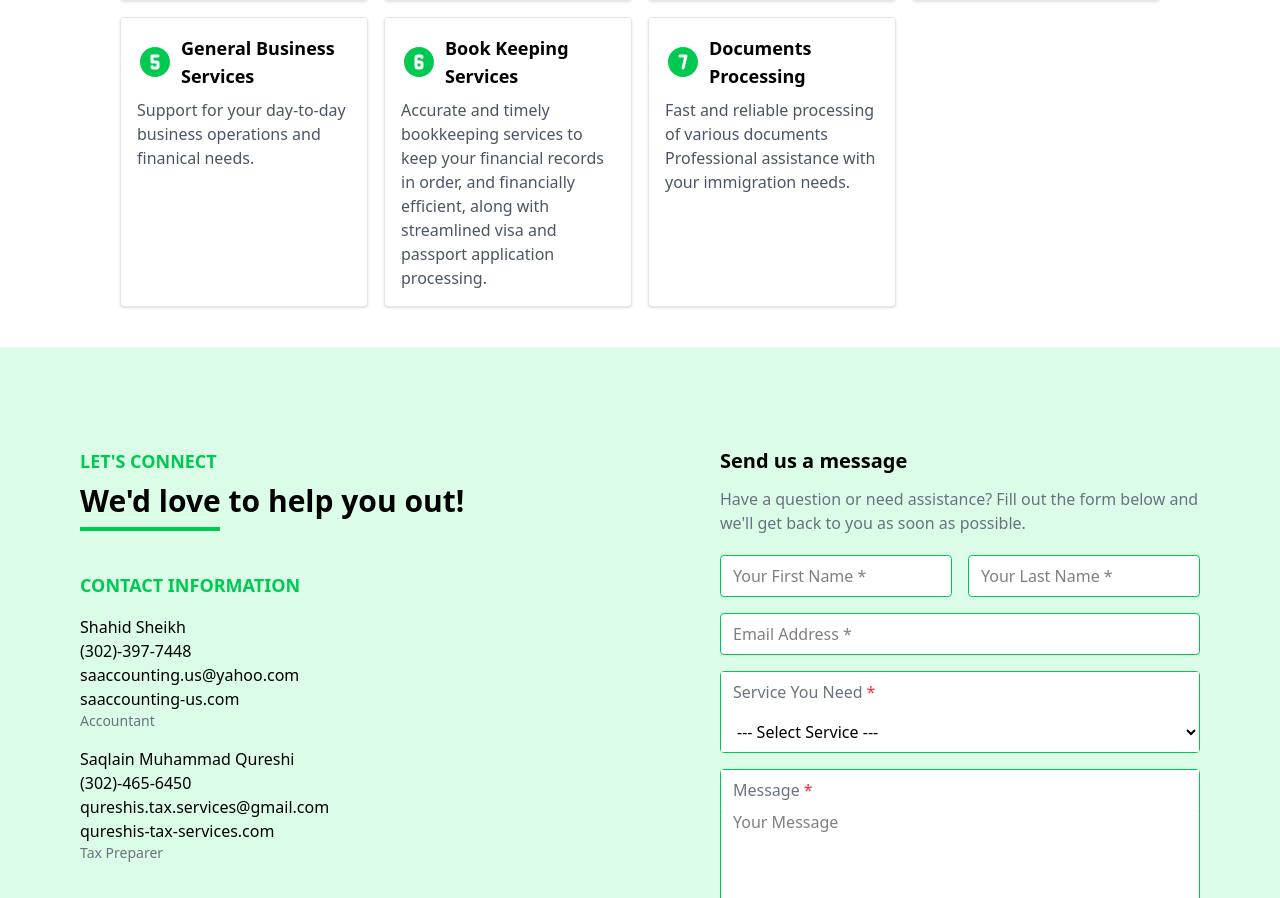
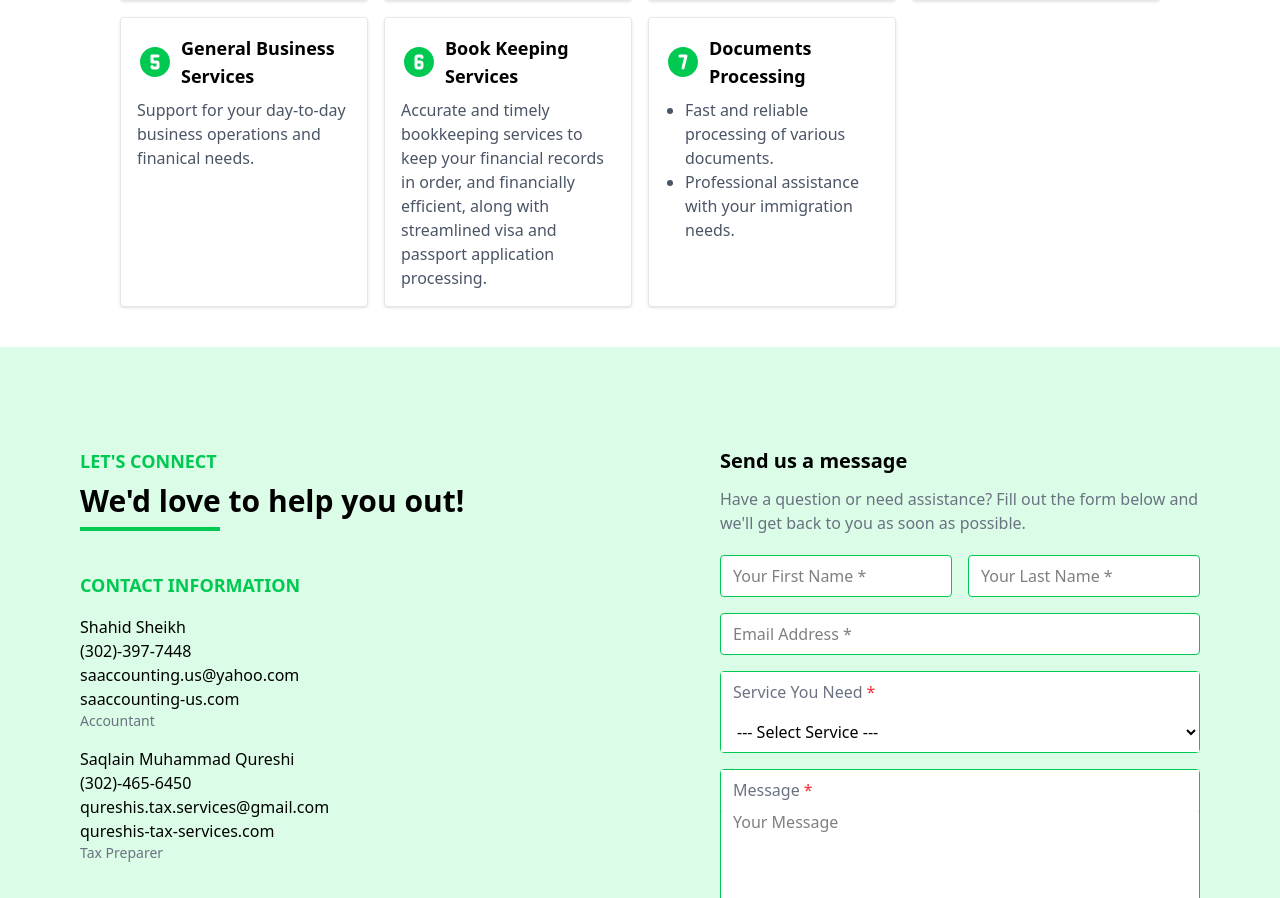
Before and after one commit to Hairum-Qureshi/sa-and-qureshi-accounting-website, a React (Vite) app in the folder apps/frontend/: page / in a window 1280 px wide. Shown: the part 825-1723 px from the top of the page. Built offline with nearby package versions, Linux system fonts and the light colour scheme.

Commit message:
made bullet point syntax work

```diff
--- a/apps/frontend/src/components/Services.tsx
+++ b/apps/frontend/src/components/Services.tsx
@@ -52,8 +52,10 @@ const services: Service[] = [
   {
     icon: <TbCircleNumber7Filled className="text-green-500" />,
     title: "Documents Processing",
-    description: `<ul><li>Fast and reliable processing of various documents</li>
-      <li>Professional assistance with your immigration needs.</li></ul>`,
+    description: `<ul class="list-disc pl-5">
+    <li>Fast and reliable processing of various documents.</li>
+    <li>Professional assistance with your immigration needs.</li>
+    </ul>`,
   },
 ];
 
```
